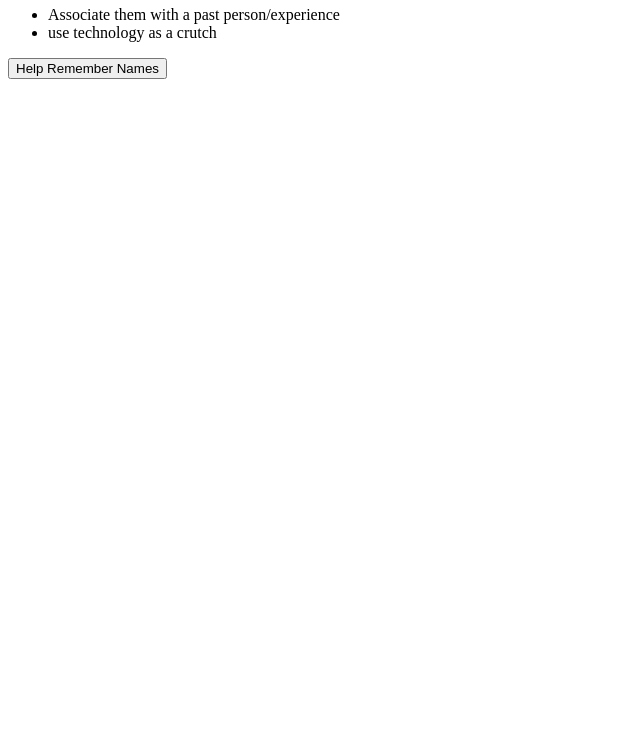
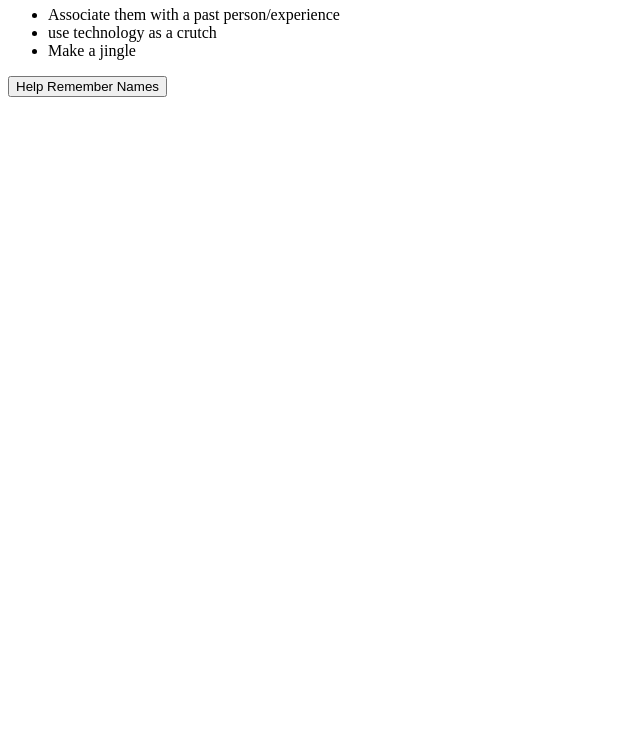
Before and after one commit to lukeschunk/remembering_names_practice, a plain HTML site: page index.html in a window 1280 px wide. Shown: the part 60-800 px from the top of the page, without its empty margins (0-640 px from the left). Drawn offline with Linux system fonts and the light colour scheme.

Commit message:
added list item

```diff
--- a/index.html
+++ b/index.html
@@ -10,6 +10,7 @@
     <ul>
         <li>Associate them with a past person/experience</li>
         <li>use technology as a crutch</li>
+        <li>Make a jingle</li>
     </ul>
     <button>Help Remember Names</button>
 </body>
```
